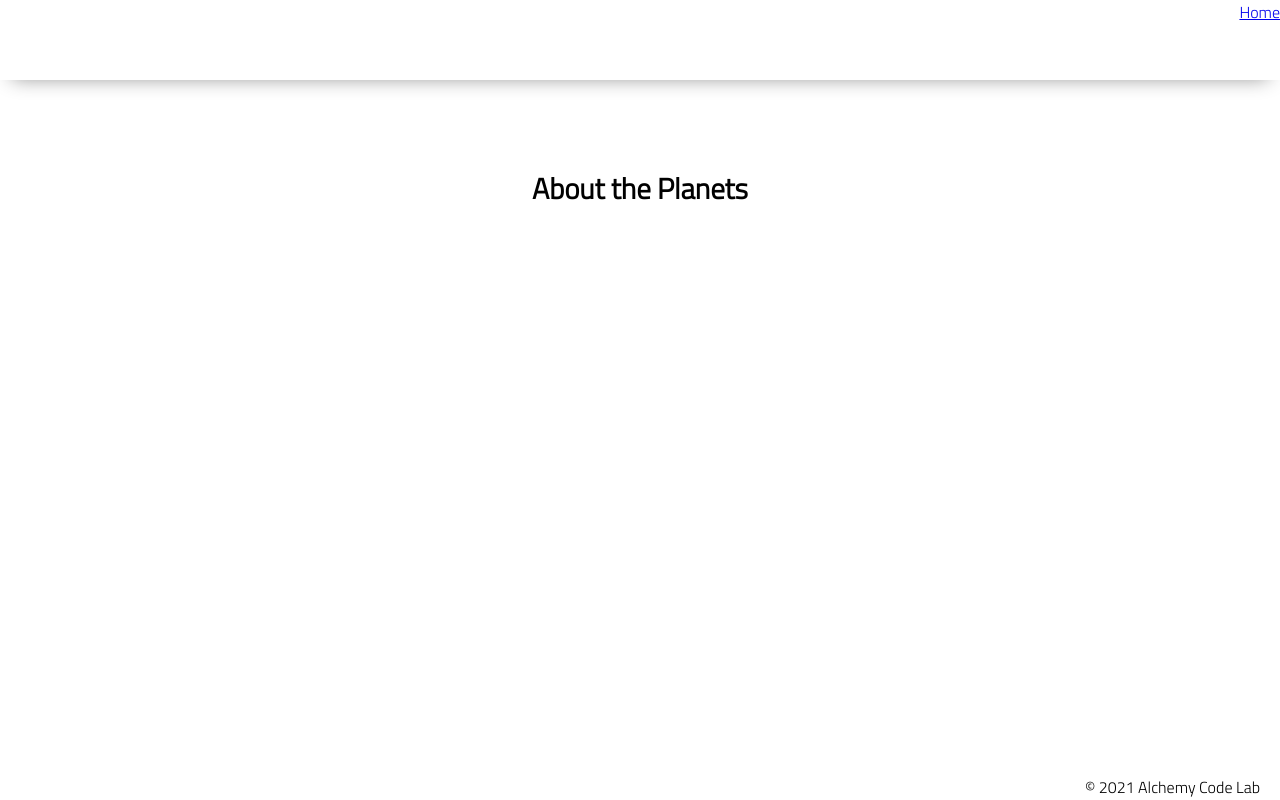
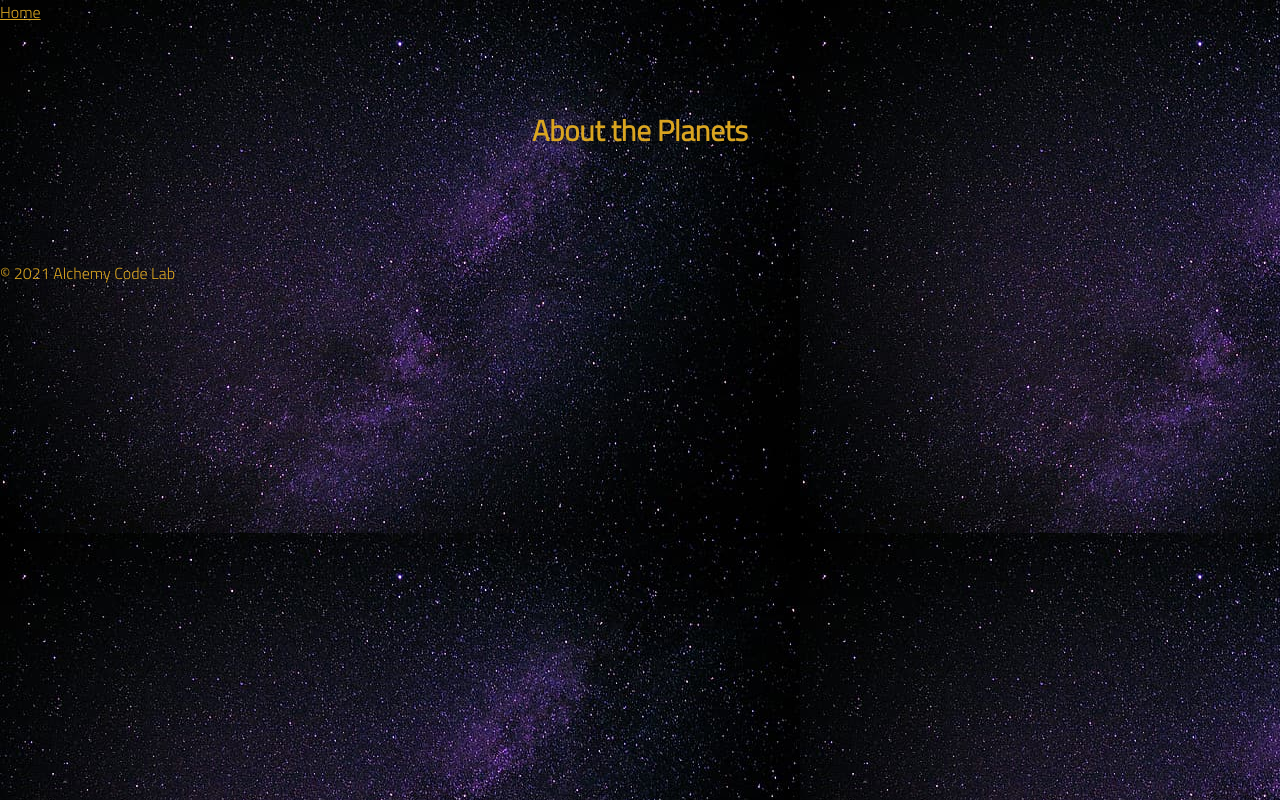
Before and after one commit to hdsteineke/fs-supabase-list-detail, a plain HTML site: page index.html in a window 1280 px wide. Drawn offline with nearby package versions, Linux system fonts and the light colour scheme; no server answers.

Commit message:
added background image and styled font colors

```diff
--- a/styles/style.css
+++ b/styles/style.css
@@ -28,7 +28,9 @@ body {
     --footer-height: 25px;
 
     font-family: 'Titillium Web', sans-serif;
-    background-color: var(--color2);
+    color: goldenrod;
+    /* background-color: var(--color2); */
+    background-image: url('../assets/night-sky.jpg');
 }
 
 main {
@@ -40,7 +42,7 @@ main {
 }
 
 section {
-    background-color: var(--color5);
+    /*background-color: var(--color5);*/
     max-width: 80%;
     display: flex;
     flex-direction: column;
@@ -50,16 +52,17 @@ section {
     padding-bottom: var(--gutter);
     margin-top: var(--gutter);
     margin-bottom: var(--gutter);
-    border: solid 2px var(--color1);
+    /* border: solid 2px var(--color1); */
 }
 
-header {
+/*header {
     display: flex;
     justify-content: flex-end;
     background-color: var(--color3);
     height: var(--header-height);
-    box-shadow: var(--shadow);
+
 }
+*/
 
 
 h2 {
@@ -79,7 +82,7 @@ p {
     margin: var(--gutter);
 }
 
-footer {
+/*footer {
     position: fixed;
     width: 100%;
     bottom: 0;
@@ -88,6 +91,11 @@ footer {
     justify-content: flex-end;
     background-color: var(--color3);
     box-shadow: var(--shadow);
+}
+*/
+
+a {
+    color:goldenrod
 }
 
 .planet-container {
```
Also changed, not shown: assets/night-sky.jpg (added).
